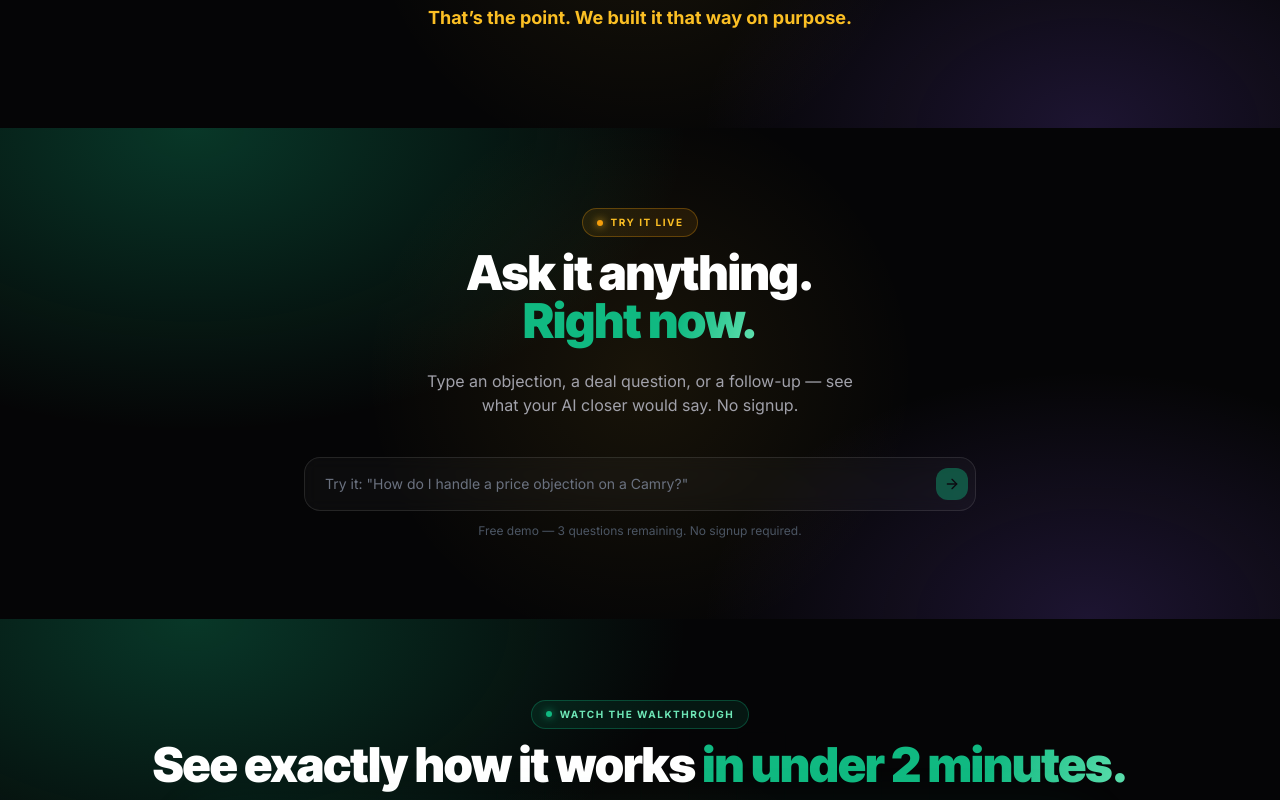
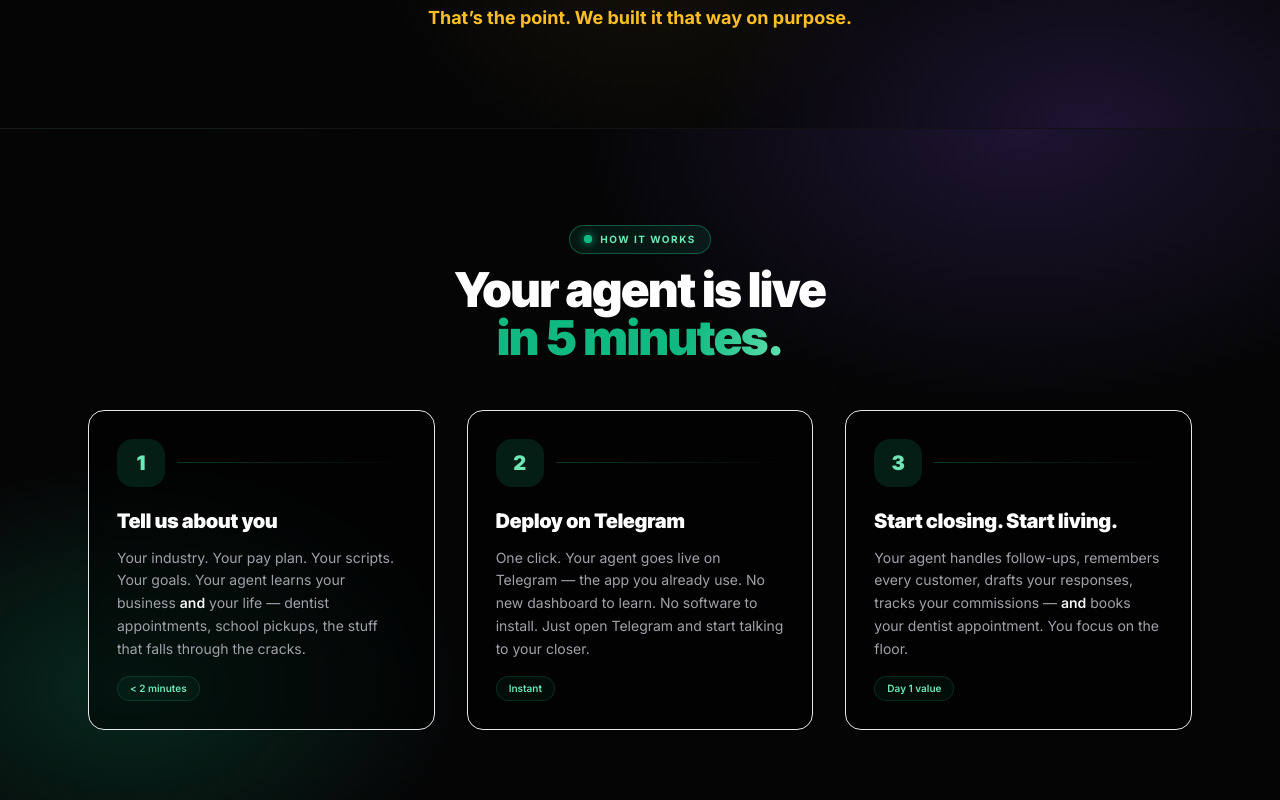
Before and after one commit to thulleng/closers-assist-web, a Next.js app: page / in a window 1280 px wide. Shown: the part 3020-3820 px from the top of the page. Built offline with nearby package versions, Linux system fonts and the light colour scheme; no server answers.

Commit message:
Add How It Works section + update Final CTA to Vera spec

```diff
--- a/app/page.tsx
+++ b/app/page.tsx
@@ -722,6 +722,96 @@ export default function HomePage() {
         </div>
       </section>
 
+      {/* HOW IT WORKS — 3 steps to deploy your agent */}
+      <section className="relative overflow-hidden loud-bg-alt border-t border-white/5">
+        <div className="grid-pattern opacity-30" />
+        <div className="relative mx-auto max-w-6xl px-6 py-16 md:py-24">
+          <FadeIn>
+            <div className="mb-12 text-center">
+              <div className="mb-3 inline-flex items-center gap-2 rounded-full border border-deal/40 bg-deal/10 px-3.5 py-1.5">
+                <span className="relative flex h-2 w-2">
+                  <span className="absolute inline-flex h-full w-full rounded-full bg-deal opacity-75 pulse-ring" />
+                  <span className="relative inline-flex h-2 w-2 rounded-full bg-deal shadow-[0_0_8px_#10B981]" />
+                </span>
+                <span className="text-[10px] font-bold uppercase tracking-[1.5px] text-deal-light">
+                  How it works
+                </span>
+              </div>
+              <h2 className="font-display text-3xl font-black leading-[1.05] tracking-[-0.02em] text-white sm:text-5xl">
+                Your agent is live
+                <br />
+                <span className="text-shine font-black">in 5 minutes.</span>
+              </h2>
+            </div>
+          </FadeIn>
+
+          <div className="grid gap-8 md:grid-cols-3">
+            {/* Step 1 */}
+            <FadeIn delay={100}>
+              <div className="group relative overflow-hidden rounded-2xl border border-white/8 bg-black/50 p-7 backdrop-blur transition-all hover:border-deal/30">
+                <div className="mb-5 flex items-center gap-3">
+                  <div className="flex h-12 w-12 items-center justify-center rounded-xl bg-deal/15 font-display text-xl font-black text-deal-light">
+                    1
+                  </div>
+                  <div className="h-px flex-1 bg-gradient-to-r from-deal/30 to-transparent" />
+                </div>
+                <h3 className="mb-3 font-display text-xl font-black text-white">
+                  Tell us about you
+                </h3>
+                <p className="text-sm leading-relaxed text-ash">
+                  Your industry. Your pay plan. Your scripts. Your goals. Your agent learns your business <span className="font-semibold text-bone">and</span> your life — dentist appointments, school pickups, the stuff that falls through the cracks.
+                </p>
+                <div className="mt-4 inline-flex items-center gap-1.5 rounded-full border border-deal/20 bg-deal/5 px-3 py-1 text-[10px] font-semibold text-deal-light">
+                  &lt; 2 minutes
+                </div>
+              </div>
+            </FadeIn>
+
+            {/* Step 2 */}
+            <FadeIn delay={200}>
+              <div className="group relative overflow-hidden rounded-2xl border border-white/8 bg-black/50 p-7 backdrop-blur transition-all hover:border-deal/30">
+                <div className="mb-5 flex items-center gap-3">
+                  <div className="flex h-12 w-12 items-center justify-center rounded-xl bg-deal/15 font-display text-xl font-black text-deal-light">
+                    2
+                  </div>
+                  <div className="h-px flex-1 bg-gradient-to-r from-deal/30 to-transparent" />
+                </div>
+                <h3 className="mb-3 font-display text-xl font-black text-white">
+                  Deploy on Telegram
+                </h3>
+                <p className="text-sm leading-relaxed text-ash">
+                  One click. Your agent goes live on Telegram — the app you already use. No new dashboard to learn. No software to install. Just open Telegram and start talking to your closer.
+                </p>
+                <div className="mt-4 inline-flex items-center gap-1.5 rounded-full border border-deal/20 bg-deal/5 px-3 py-1 text-[10px] font-semibold text-deal-light">
+                  Instant
+                </div>
+              </div>
+            </FadeIn>
+
+            {/* Step 3 */}
+            <FadeIn delay={300}>
+              <div className="group relative overflow-hidden rounded-2xl border border-white/8 bg-black/50 p-7 backdrop-blur transition-all hover:border-deal/30">
+                <div className="mb-5 flex items-center gap-3">
+                  <div className="flex h-12 w-12 items-center justify-center rounded-xl bg-deal/15 font-display text-xl font-black text-deal-light">
+                    3
+                  </div>
+                  <div className="h-px flex-1 bg-gradient-to-r from-deal/30 to-transparent" />
+                </div>
+                <h3 className="mb-3 font-display text-xl font-black text-white">
+                  Start closing. Start living.
+                </h3>
+                <p className="text-sm leading-relaxed text-ash">
+                  Your agent handles follow-ups, remembers every customer, drafts your responses, tracks your commissions — <span className="font-semibold text-bone">and</span> books your dentist appointment. You focus on the floor.
+                </p>
+                <div className="mt-4 inline-flex items-center gap-1.5 rounded-full border border-deal/20 bg-deal/5 px-3 py-1 text-[10px] font-semibold text-deal-light">
+                  Day 1 value
+                </div>
+              </div>
+            </FadeIn>
+          </div>
+        </div>
+      </section>
+
       {/* DEMO CHAT — Try it live */}
       <section className="relative overflow-hidden loud-bg">
         <div className="relative mx-auto max-w-3xl px-6 py-16 md:py-20 text-center">
@@ -2102,23 +2192,26 @@ export default function HomePage() {
 
       {/* 8 — FINAL CTA */}
       <section className="relative overflow-hidden loud-bg">
+        <div className="pointer-events-none absolute left-1/2 top-1/2 h-[500px] w-[800px] -translate-x-1/2 -translate-y-1/2 rounded-full blur-3xl opacity-40"
+          style={{ background: "radial-gradient(circle, rgba(16,185,129,0.2) 0%, transparent 60%)" }} />
         <div className="relative mx-auto max-w-4xl px-6 py-28 text-center md:py-36">
           <FadeIn>
             <h2 className="font-display text-5xl font-black leading-[0.95] tracking-[-0.03em] text-white md:text-7xl">
-              Your CRM is a graveyard.<br />
-              <span className="text-shine font-black">This isn&rsquo;t.</span>
+              Your agent is waiting.
+              <br />
+              <span className="text-shine font-black">Deploy yours in 5 minutes.</span>
             </h2>
           </FadeIn>
           <FadeIn delay={150}>
             <p className="mx-auto mt-7 max-w-xl text-lg text-ash md:text-xl">
-              Give yourself the edge your desk won&rsquo;t.
+              An AI employee that handles your deals AND your life. Month to month. No setup fees. No contracts.
             </p>
           </FadeIn>
           <FadeIn delay={300}>
             <div className="mt-10 max-w-md mx-auto">
               <EmailCapture
                 placeholder="your@email.com"
-                buttonText="Start Closing More Deals"
+                buttonText="Deploy My Agent"
               />
               <p className="mt-4 text-sm text-muted">No credit card. Cancel anytime. 14-day free trial.</p>
             </div>
```
